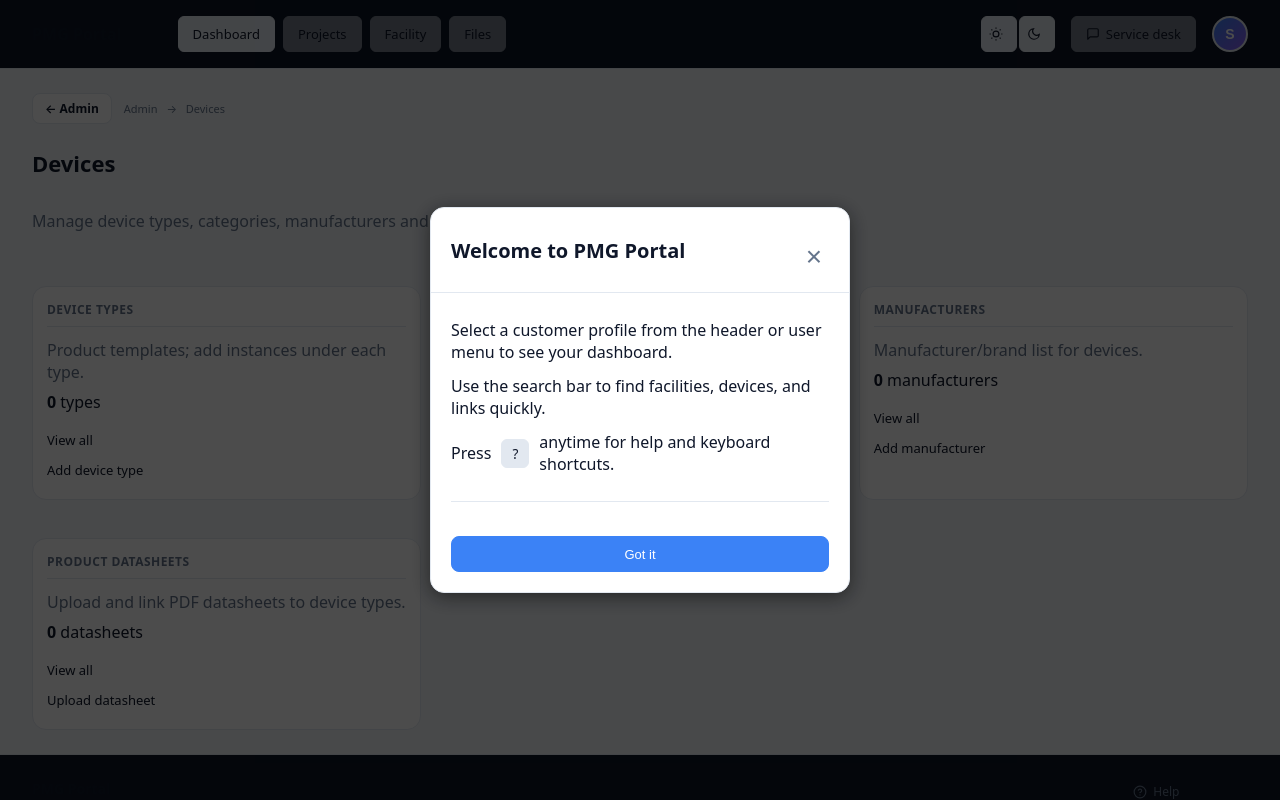
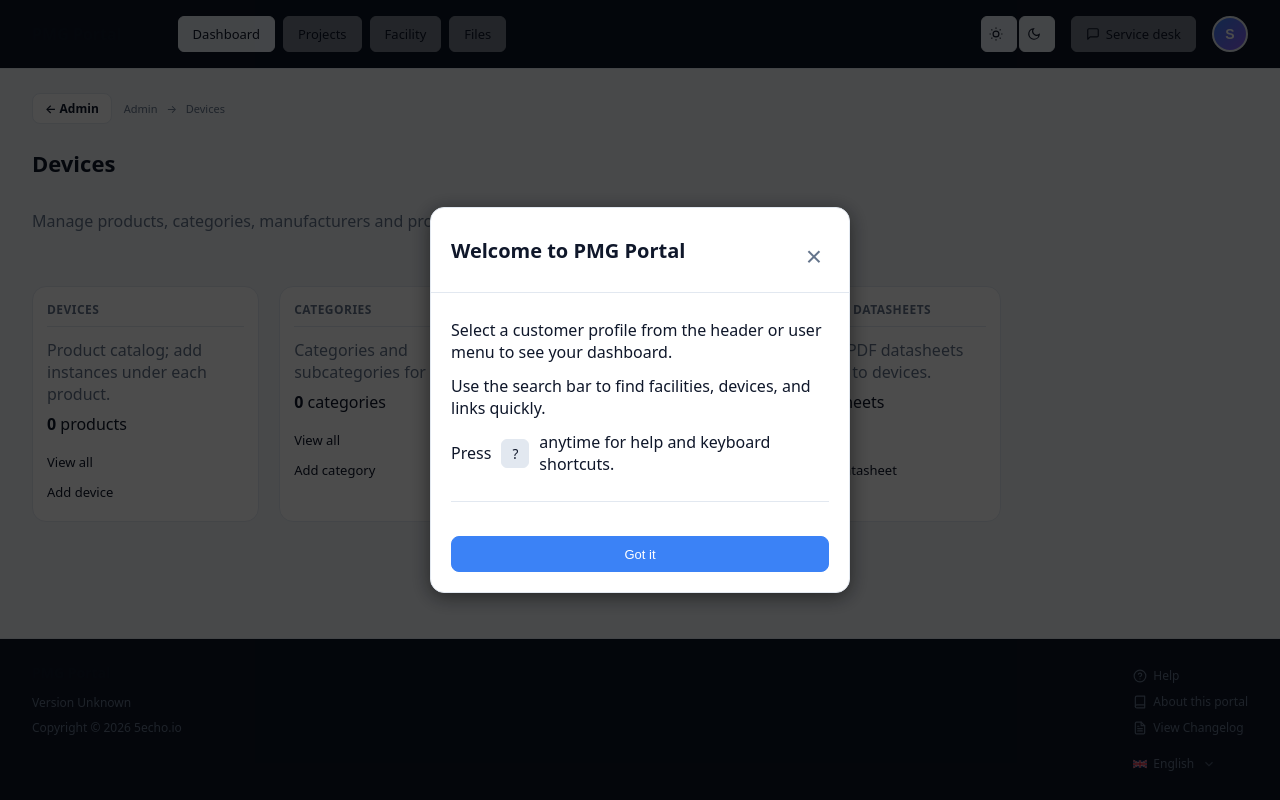
Before and after one commit to 5echo-io/pmg-portal, a Django app: page /admin/devices/ in a window 1280 px wide. Run offline with Django 5.2, Linux system fonts and the light colour scheme; the visitor is signed in with stand-in values (Sample User, id 1); data that the repository does not hold is empty; parts of the project's set-up code (start-up, migrations or seed data) failed here and were passed over; some libraries are stand-ins or nearby versions.

Commit message:
Release 4.8.0-beta.5: Admin device templates refinements (category, instance, landing, type, manufacturer, datasheet, home)
Co-authored-by: Cursor <cursoragent@cursor.com>

```diff
--- a/src/admin_app/templates/admin_app/device_category_form.html
+++ b/src/admin_app/templates/admin_app/device_category_form.html
@@ -2,6 +2,7 @@
 {% load i18n %}
 
 {% block admin_title %}{% if category %}{% trans "Edit category" %}{% else %}{% trans "Add category" %}{% endif %}{% endblock %}
+{% block breadcrumb_back %}<a href="{% url 'admin_app:admin_device_list' %}" class="breadcrumb-back-btn" aria-label="{% trans 'Back to Devices' %}">← {% trans "Devices" %}</a>{% endblock %}
 {% block breadcrumb_extra %}
 <span class="breadcrumb-sep">→</span> <a href="{% url 'admin_app:admin_device_list' %}">{% trans "Devices" %}</a>
 <span class="breadcrumb-sep">→</span> <a href="{% url 'admin_app:admin_device_category_list' %}">{% trans "Categories" %}</a>
--- a/src/admin_app/templates/admin_app/device_category_list.html
+++ b/src/admin_app/templates/admin_app/device_category_list.html
@@ -2,6 +2,7 @@
 {% load i18n %}
 
 {% block admin_title %}{% trans "Device categories" %}{% endblock %}
+{% block breadcrumb_back %}<a href="{% url 'admin_app:admin_device_list' %}" class="breadcrumb-back-btn" aria-label="{% trans 'Back to Devices' %}">← {% trans "Devices" %}</a>{% endblock %}
 {% block breadcrumb_extra %}
 <span class="breadcrumb-sep">→</span> <a href="{% url 'admin_app:admin_device_list' %}">{% trans "Devices" %}</a>
 <span class="breadcrumb-sep">→</span> <span>{% trans "Categories" %}</span>
@@ -9,7 +10,7 @@
 
 {% block admin_content %}
 <h1 class="admin-page-title">{% trans "Device categories" %}</h1>
-<p class="muted">{% trans "Categories and subcategories for device types (used in dropdowns)." %}</p>
+<p class="muted">{% trans "Categories and subcategories for devices (used in dropdowns)." %}</p>
 
 <div class="admin-toolbar admin-toolbar--single-row">
   <a href="{% url 'admin_app:admin_device_category_add' %}" class="admin-toolbar-add-btn">{% trans "Add category" %}</a>
--- a/src/admin_app/templates/admin_app/device_instance_add_choose_facility.html
+++ b/src/admin_app/templates/admin_app/device_instance_add_choose_facility.html
@@ -2,6 +2,7 @@
 {% load i18n %}
 
 {% block admin_title %}{% trans "Add instance" %} – {{ device_type.name }}{% endblock %}
+{% block breadcrumb_back %}<a href="{% url 'admin_app:admin_device_list' %}" class="breadcrumb-back-btn" aria-label="{% trans 'Back to Devices' %}">← {% trans "Devices" %}</a>{% endblock %}
 {% block breadcrumb_extra %}
 <span class="breadcrumb-sep">→</span> <a href="{% url 'admin_app:admin_device_list' %}">{% trans "Devices" %}</a>
 <span class="breadcrumb-sep">→</span> <a href="{% url 'admin_app:admin_device_type_detail' device_type.pk %}">{{ device_type.name }}</a>
--- a/src/admin_app/templates/admin_app/device_instance_form.html
+++ b/src/admin_app/templates/admin_app/device_instance_form.html
@@ -2,6 +2,7 @@
 {% load i18n %}
 
 {% block admin_title %}{% if instance %}{% trans "Edit instance" %}{% else %}{% trans "Add instance" %}{% endif %} – {{ device_type.name }}{% endblock %}
+{% block breadcrumb_back %}<a href="{% url 'admin_app:admin_device_list' %}" class="breadcrumb-back-btn" aria-label="{% trans 'Back to Devices' %}">← {% trans "Devices" %}</a>{% endblock %}
 {% block breadcrumb_extra %}
 <span class="breadcrumb-sep">→</span> <a href="{% url 'admin_app:admin_device_list' %}">{% trans "Devices" %}</a>
 <span class="breadcrumb-sep">→</span> <a href="{% url 'admin_app:admin_device_type_detail' device_type.pk %}">{{ device_type.name }}</a>
--- a/src/admin_app/templates/admin_app/device_landing.html
+++ b/src/admin_app/templates/admin_app/device_landing.html
@@ -6,28 +6,28 @@
 
 {% block admin_content %}
 <h1 class="admin-page-title">{% trans "Devices" %}</h1>
-<p class="muted">{% trans "Manage device types, categories, manufacturers and product datasheets." %}</p>
+<p class="muted">{% trans "Manage products, categories, manufacturers and product datasheets." %}</p>
 
-<div class="admin-home-grid admin-home-grid-three" style="margin-top: 24px;">
-  <div class="panel admin-home-panel">
-    <div class="admin-home-panel-heading">{% trans "Device types" %}</div>
-    <p class="muted" style="margin: 8px 0;">{% trans "Product templates; add instances under each type." %}</p>
-    <p style="margin: 0;"><strong>{{ type_count }}</strong> {% trans "types" %}</p>
+<div class="admin-home-grid admin-home-grid-four" style="margin-top: 24px; display: grid; grid-template-columns: repeat(auto-fill, minmax(220px, 1fr)); gap: 20px;">
+  <div class="panel admin-home-panel device-landing-card">
+    <div class="admin-home-panel-heading">{% trans "Devices" %}</div>
+    <p class="muted" style="margin: 8px 0;">{% trans "Product catalog; add instances under each product." %}</p>
+    <p style="margin: 0;"><strong>{{ type_count }}</strong> {% trans "products" %}</p>
     <ul class="admin-home-links" style="margin-top: 12px;">
       <li><a href="{% url 'admin_app:admin_device_type_list' %}" class="admin-home-link">{% trans "View all" %}</a></li>
-      <li><a href="{% url 'admin_app:admin_device_type_add' %}" class="admin-home-link">{% trans "Add device type" %}</a></li>
+      <li><a href="{% url 'admin_app:admin_device_type_add' %}" class="admin-home-link">{% trans "Add device" %}</a></li>
     </ul>
   </div>
-  <div class="panel admin-home-panel">
+  <div class="panel admin-home-panel device-landing-card">
     <div class="admin-home-panel-heading">{% trans "Categories" %}</div>
-    <p class="muted" style="margin: 8px 0;">{% trans "Categories and subcategories for device types." %}</p>
+    <p class="muted" style="margin: 8px 0;">{% trans "Categories and subcategories for devices." %}</p>
     <p style="margin: 0;"><strong>{{ category_count }}</strong> {% trans "categories" %}</p>
     <ul class="admin-home-links" style="margin-top: 12px;">
       <li><a href="{% url 'admin_app:admin_device_category_list' %}" class="admin-home-link">{% trans "View all" %}</a></li>
       <li><a href="{% url 'admin_app:admin_device_category_add' %}" class="admin-home-link">{% trans "Add category" %}</a></li>
     </ul>
   </div>
-  <div class="panel admin-home-panel">
+  <div class="panel admin-home-panel device-landing-card">
     <div class="admin-home-panel-heading">{% trans "Manufacturers" %}</div>
     <p class="muted" style="margin: 8px 0;">{% trans "Manufacturer/brand list for devices." %}</p>
     <p style="margin: 0;"><strong>{{ manufacturer_count }}</strong> {% trans "manufacturers" %}</p>
@@ -36,9 +36,9 @@
       <li><a href="{% url 'admin_app:admin_manufacturer_add' %}" class="admin-home-link">{% trans "Add manufacturer" %}</a></li>
     </ul>
   </div>
-  <div class="panel admin-home-panel">
+  <div class="panel admin-home-panel device-landing-card">
     <div class="admin-home-panel-heading">{% trans "Product datasheets" %}</div>
-    <p class="muted" style="margin: 8px 0;">{% trans "Upload and link PDF datasheets to device types." %}</p>
+    <p class="muted" style="margin: 8px 0;">{% trans "Upload PDF datasheets and link to devices." %}</p>
     <p style="margin: 0;"><strong>{{ datasheet_count }}</strong> {% trans "datasheets" %}</p>
     <ul class="admin-home-links" style="margin-top: 12px;">
       <li><a href="{% url 'admin_app:admin_product_datasheet_list' %}" class="admin-home-link">{% trans "View all" %}</a></li>
--- a/src/admin_app/templates/admin_app/facility_device_choose_type_fragment.html
+++ b/src/admin_app/templates/admin_app/facility_device_choose_type_fragment.html
@@ -1,10 +1,10 @@
 {% load i18n %}
-<p class="muted">{% trans "Choose a device type, then fill in the instance details." %}</p>
+<p class="muted">{% trans "Choose a device (product), then fill in the instance details." %}</p>
 <div class="admin-table-wrap">
   <table class="admin-table">
     <thead>
       <tr>
-        <th>{% trans "Device type" %}</th>
+        <th>{% trans "Device" %}</th>
         <th>{% trans "Category" %}</th>
         <th class="admin-table-actions"></th>
       </tr>
@@ -20,7 +20,7 @@
       </tr>
       {% empty %}
       <tr>
-        <td colspan="3">{% trans "No device types. Create device types under Devices first." %}</td>
+        <td colspan="3">{% trans "No devices. Create devices under Devices first." %}</td>
       </tr>
       {% endfor %}
     </tbody>
--- a/src/admin_app/templates/admin_app/manufacturer_form.html
+++ b/src/admin_app/templates/admin_app/manufacturer_form.html
@@ -2,6 +2,7 @@
 {% load i18n %}
 
 {% block admin_title %}{% if manufacturer %}{% trans "Edit manufacturer" %}{% else %}{% trans "Add manufacturer" %}{% endif %}{% endblock %}
+{% block breadcrumb_back %}<a href="{% url 'admin_app:admin_device_list' %}" class="breadcrumb-back-btn" aria-label="{% trans 'Back to Devices' %}">← {% trans "Devices" %}</a>{% endblock %}
 {% block breadcrumb_extra %}
 <span class="breadcrumb-sep">→</span> <a href="{% url 'admin_app:admin_device_list' %}">{% trans "Devices" %}</a>
 <span class="breadcrumb-sep">→</span> <a href="{% url 'admin_app:admin_manufacturer_list' %}">{% trans "Manufacturers" %}</a>
--- a/src/admin_app/templates/admin_app/manufacturer_list.html
+++ b/src/admin_app/templates/admin_app/manufacturer_list.html
@@ -2,6 +2,7 @@
 {% load i18n %}
 
 {% block admin_title %}{% trans "Manufacturers" %}{% endblock %}
+{% block breadcrumb_back %}<a href="{% url 'admin_app:admin_device_list' %}" class="breadcrumb-back-btn" aria-label="{% trans 'Back to Devices' %}">← {% trans "Devices" %}</a>{% endblock %}
 {% block breadcrumb_extra %}
 <span class="breadcrumb-sep">→</span> <a href="{% url 'admin_app:admin_device_list' %}">{% trans "Devices" %}</a>
 <span class="breadcrumb-sep">→</span> <span>{% trans "Manufacturers" %}</span>
@@ -9,7 +10,7 @@
 
 {% block admin_content %}
 <h1 class="admin-page-title">{% trans "Manufacturers" %}</h1>
-<p class="muted">{% trans "Manufacturers for device types (selectable in device type form)." %}</p>
+<p class="muted">{% trans "Manufacturers for devices (selectable in device form)." %}</p>
 
 <div class="admin-toolbar admin-toolbar--single-row">
   <a href="{% url 'admin_app:admin_manufacturer_add' %}" class="admin-toolbar-add-btn">{% trans "Add manufacturer" %}</a>
--- a/src/admin_app/templates/admin_app/product_datasheet_form.html
+++ b/src/admin_app/templates/admin_app/product_datasheet_form.html
@@ -2,6 +2,7 @@
 {% load i18n %}
 
 {% block admin_title %}{% trans "Upload product datasheet" %}{% endblock %}
+{% block breadcrumb_back %}<a href="{% url 'admin_app:admin_device_list' %}" class="breadcrumb-back-btn" aria-label="{% trans 'Back to Devices' %}">← {% trans "Devices" %}</a>{% endblock %}
 {% block breadcrumb_extra %}
 <span class="breadcrumb-sep">→</span> <a href="{% url 'admin_app:admin_device_list' %}">{% trans "Devices" %}</a>
 <span class="breadcrumb-sep">→</span> <a href="{% url 'admin_app:admin_product_datasheet_list' %}">{% trans "Product datasheets" %}</a>
@@ -10,7 +11,7 @@
 
 {% block admin_content %}
 <h1 class="admin-page-title">{% trans "Upload product datasheet" %}</h1>
-<p class="muted">{% trans "Upload a PDF and optionally link it to a device type." %}</p>
+<p class="muted">{% trans "Upload a PDF and optionally link it to a device." %}</p>
 
 <form method="post" action="" enctype="multipart/form-data" class="admin-form admin-form--wide">
   {% csrf_token %}
@@ -27,7 +28,7 @@
   <div class="admin-form-field">
     <label for="{{ form.device_type.id_for_label }}">{{ form.device_type.label }}</label>
     {{ form.device_type }}
-    <p class="muted">{% trans "Optional. Link to a device type so it appears on that device's page." %}</p>
+    <p class="muted">{% trans "Optional. Link to a device so it appears on that product's page." %}</p>
     {% if form.device_type.errors %}<p class="form-error">{{ form.device_type.errors.0 }}</p>{% endif %}
   </div>
   <div class="admin-form-actions">
```
Also changed, not shown: BUILDLOG.md (+7 -0 lines), src/admin_app/templates/admin_app/device_type_detail.html (+7 -6 lines), src/admin_app/templates/admin_app/device_type_form.html (+5 -4 lines), src/admin_app/templates/admin_app/device_type_list.html (+6 -5 lines), src/admin_app/templates/admin_app/home.html (+7 -2 lines), src/admin_app/templates/admin_app/product_datasheet_list.html (+4 -3 lines), CHANGELOG.md, 1 other file.
